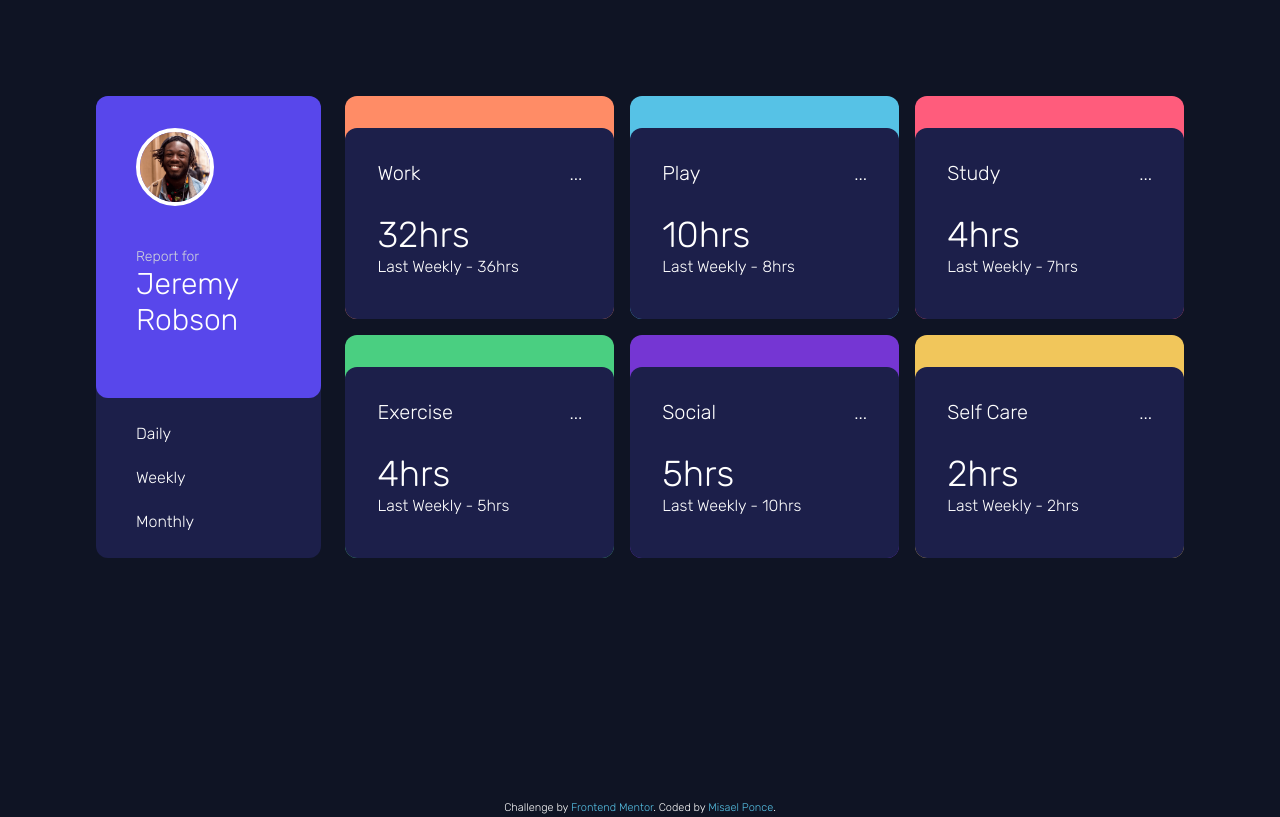
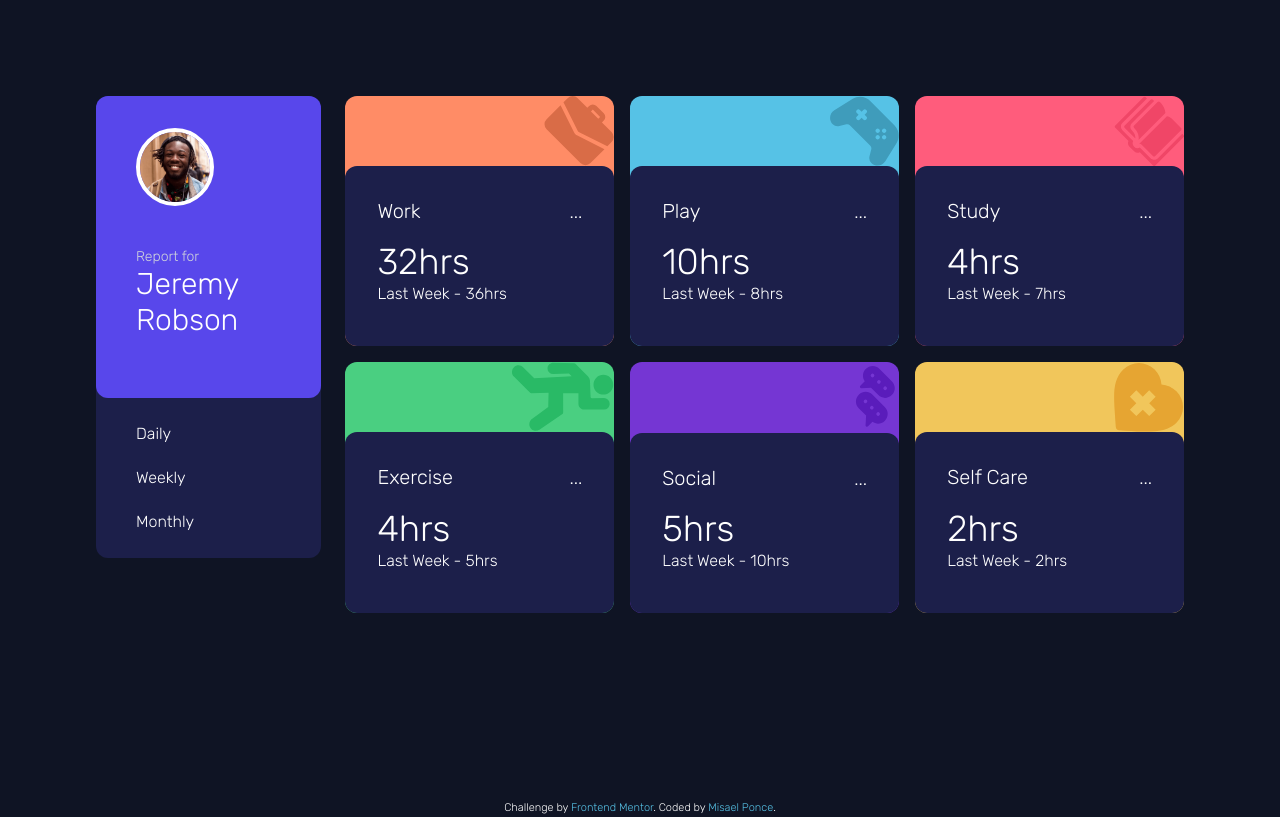
Before and after one commit to Misaponce/time-tracking-dashboard, a Next.js app: page / in a window 1280 px wide. Built offline with nearby package versions, Linux system fonts and the light colour scheme.

Commit message:
Icons addedd to each activity card, fix display for previous time frame

```diff
--- a/app/page.tsx
+++ b/app/page.tsx
@@ -14,6 +14,8 @@ export default function Home() {
     // Filtering data based on option selected
     const updatedActivityData = activities.map((activity) => {
       if (name === 'daily') {
+        //using spread operator to create a copy of activiy object
+        //but updating timeframe to the selected
         return {...activity, timeframe: activity.timeframes.daily};
       } else if (name === 'weekly') {
         return {...activity, timeframe: activity.timeframes.weekly};
--- a/assets/index.ts
+++ b/assets/index.ts
@@ -1,7 +1,7 @@
 import IconWork from './images/icon-work.svg';
 import IconPlay from './images/icon-play.svg';
 import IconExercise from './images/icon-exercise.svg';
-import IconSelfCare from './images/icon-self-care.svg';
+import IconSelfCare from './images/icon-selfcare.svg';
 import IconSocial from './images/icon-social.svg';
 import IconStudy from './images/icon-study.svg';
 
--- a/components/ActivityCard.tsx
+++ b/components/ActivityCard.tsx
@@ -1,21 +1,36 @@
 import React from 'react'
 
 import { ActivityCardProps } from '@/types';
+import * as Icons from '@/assets/index';
+import Image, { StaticImageData } from 'next/image';
 
 const ActivityCard = ({ activityData, selectedTimeframe }:ActivityCardProps) => {
-    console.log(selectedTimeframe);
+
+    type IconMap = {
+        [key: string]: StaticImageData;
+    }
+
+    const iconMap: IconMap = {
+        Work: Icons.IconWork,
+        Play: Icons.IconPlay,
+        Exercise: Icons.IconExercise,
+        SelfCare: Icons.IconSelfCare,
+        Social: Icons.IconSocial,
+        Study: Icons.IconStudy,
+      };
 
   return (
     <div className='grid grid-cols-1 sm:grid-cols-3 gap-4 w-full'>
         {activityData.map((activity, index) => {
+
             return  <div
                         key={index}
                         className={`${activity.title.toLocaleLowerCase().replace(' ', '-')}-activity
                         rounded-xl
-                        pt-8
+
                         flex flex-col items-end justify-center`
                         }>
-
+                        <Image src={iconMap[activity.title.replace(' ', '')]} alt='Icon-Activity' height={70}/>
                         <div className='activity-display flex flex-col
                                         rounded-xl h-full w-full p-8'>
                             <div className='flex-1 flex justify-between'>
@@ -24,7 +39,7 @@ const ActivityCard = ({ activityData, selectedTimeframe }:ActivityCardProps) =>
                             </div>
                             <div className='flex-1 flex justify-between items-end sm:items-start sm:flex-col mt-4'>
                                 <span className='text-4xl '>{`${activity.timeframes[selectedTimeframe].current}hrs`}</span>
-                                <span className='text-xl sm:text-base pb-2'>{`Last ${selectedTimeframe.charAt(0).toUpperCase() + selectedTimeframe.slice(1)} - ${activity.timeframes[selectedTimeframe].previous}hrs`}</span>
+                                <span className='text-xl sm:text-base pb-2'>{`Last ${selectedTimeframe !== 'daily' ? selectedTimeframe.charAt(0).toUpperCase() + selectedTimeframe.slice(1,-2) : 'Day'} - ${activity.timeframes[selectedTimeframe].previous}hrs`}</span>
                             </div>
                         </div>
                     </div>
--- a/components/MainCard.tsx
+++ b/components/MainCard.tsx
@@ -17,21 +17,18 @@ const MainCard = ({ handleClick }: MainCardProps) => {
             <li className='sm:w-4/5 sm:ms-6'>
               <CustomButton
                 text='Daily'
-                name='daily'
                 onClick={() => {handleClick('daily')}}
               />
             </li>
             <li className='sm:w-4/5 sm:ms-6'>
               <CustomButton
                 text='Weekly'
-                name='weekly'
                 onClick={() => {handleClick('weekly')}}
               />
             </li>
             <li className='sm:w-4/5 sm:ms-6'>
               <CustomButton
                 text='Monthly'
-                name='monthly'
                 onClick={() => {handleClick('monthly')}}
               />
             </li>
--- a/types/index.ts
+++ b/types/index.ts
@@ -1,7 +1,6 @@
 import { StaticImageData } from "next/image";
 
 export interface CustomButtonProps {
-    name: string;
     text: string;
     onClick: React.MouseEventHandler<HTMLButtonElement>;
 }
```
Also changed, not shown: assets/images/icon-selfcare.svg (renamed from assets/images/icon-self-care.svg).
